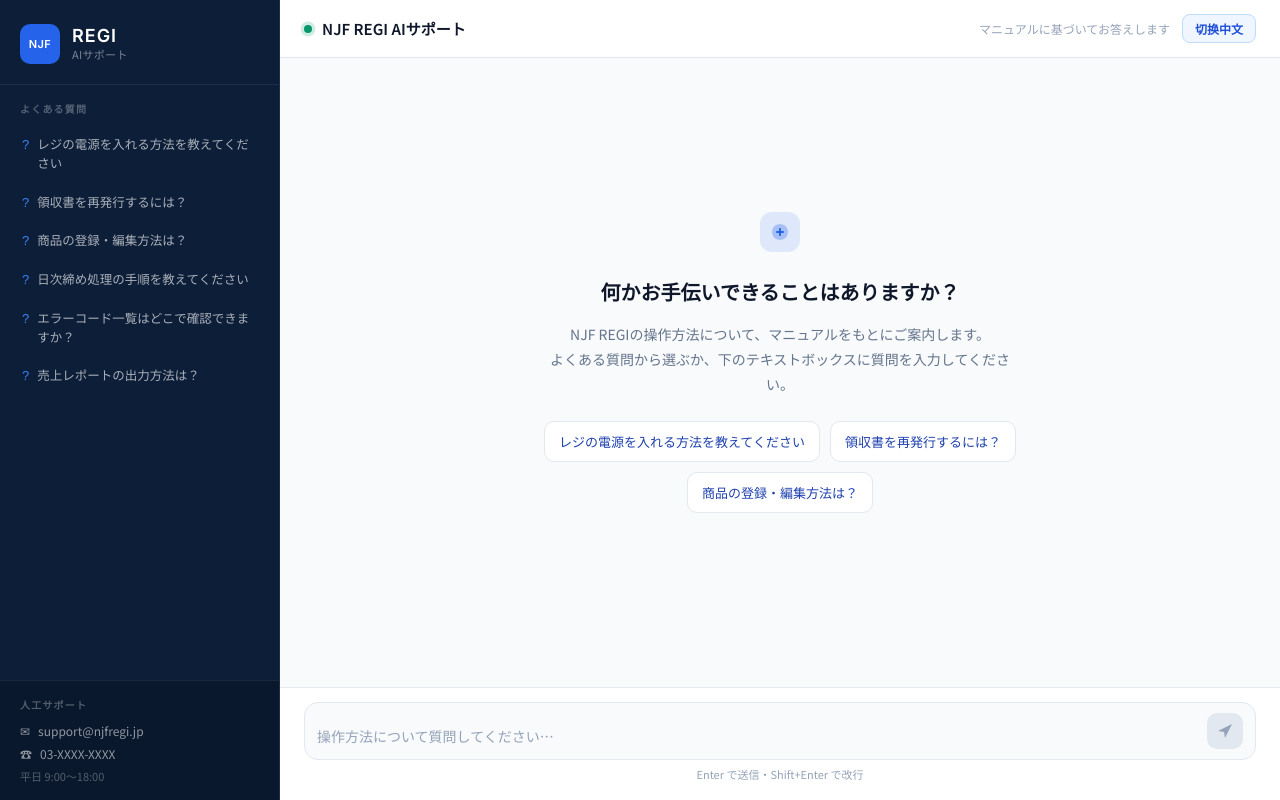
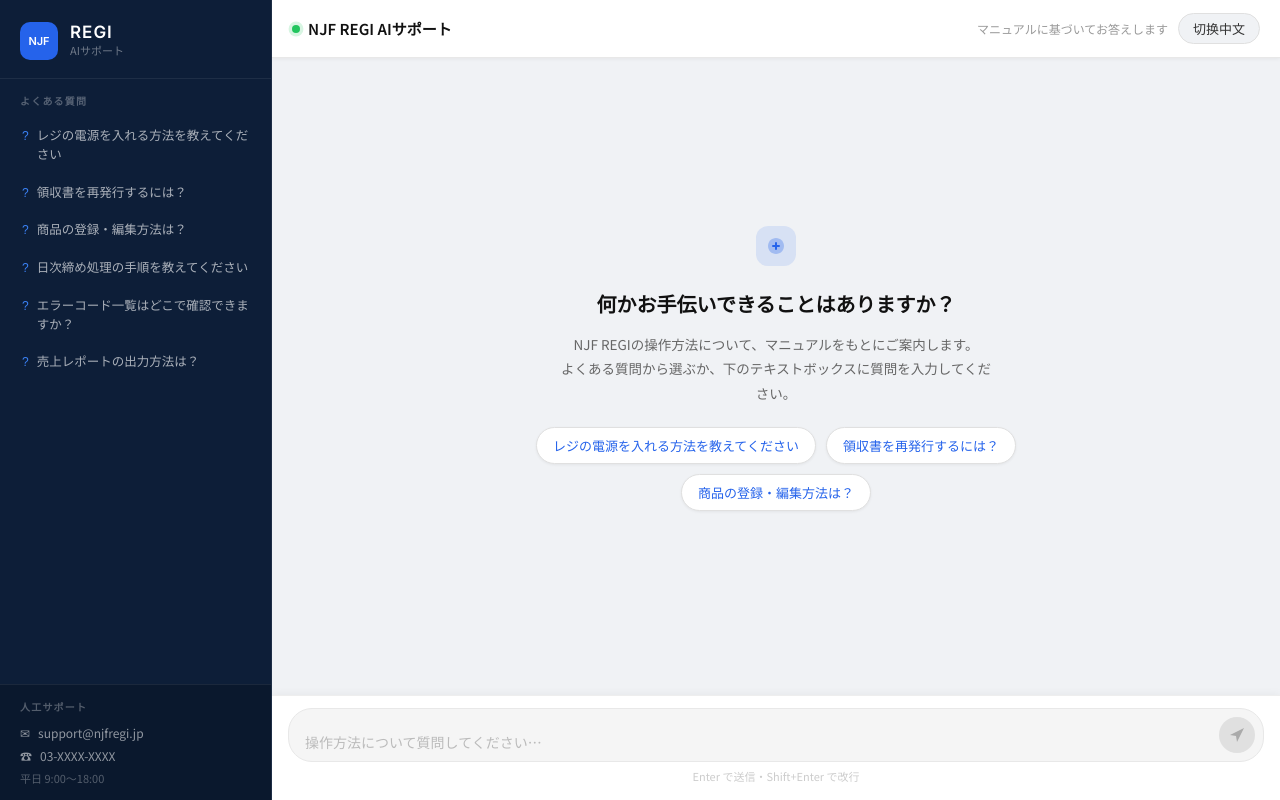
Before and after one commit to NJFREGI/njf-regi-support, a Next.js app in the folder njf-regi-support/: page / in a window 1280 px wide. Built offline with nearby package versions, Linux system fonts and the light colour scheme.

Commit message:
Refactor CSS styles for layout consistency
Refactor CSS styles for improved layout and consistency across components. Adjust padding, margins, and dimensions for various elements.

```diff
--- a/njf-regi-support/app/page.module.css
+++ b/njf-regi-support/app/page.module.css
@@ -6,7 +6,7 @@
   overflow: hidden;
 }
 
-/* ===== Overlay (mobile) ===== */
+/* ===== Overlay ===== */
 .overlay {
   display: none;
   position: fixed;
@@ -17,8 +17,8 @@
 
 /* ===== Sidebar ===== */
 .sidebar {
-  width: 280px;
-  min-width: 280px;
+  width: 272px;
+  min-width: 272px;
   background: #0d1e38;
   border-right: 1px solid rgba(255,255,255,0.07);
   display: flex;
@@ -32,13 +32,13 @@
   display: flex;
   align-items: center;
   gap: 12px;
-  padding: 24px 20px 20px;
+  padding: 22px 20px 18px;
   border-bottom: 1px solid rgba(255,255,255,0.07);
 }
 
 .logoMark {
-  width: 40px;
-  height: 40px;
+  width: 38px;
+  height: 38px;
   background: #2563eb;
   border-radius: 10px;
   display: flex;
@@ -48,31 +48,12 @@
   font-weight: 700;
   font-size: 11px;
   color: white;
-  letter-spacing: 0.5px;
   flex-shrink: 0;
 }
 
-.logoText {
-  display: flex;
-  flex-direction: column;
-  gap: 1px;
-  flex: 1;
-}
-
-.logoMain {
-  font-family: 'Inter', sans-serif;
-  font-weight: 700;
-  font-size: 18px;
-  color: #fff;
-  letter-spacing: 1px;
-  line-height: 1;
-}
-
-.logoSub {
-  font-size: 11px;
-  color: rgba(255,255,255,0.45);
-  letter-spacing: 0.3px;
-}
+.logoText { display: flex; flex-direction: column; gap: 1px; flex: 1; }
+.logoMain { font-family: 'Inter', sans-serif; font-weight: 700; font-size: 17px; color: #fff; letter-spacing: 1px; line-height: 1; }
+.logoSub { font-size: 11px; color: rgba(255,255,255,0.4); }
 
 .sidebarClose {
   display: none;
@@ -83,21 +64,18 @@
   cursor: pointer;
   padding: 4px 8px;
   border-radius: 6px;
-  line-height: 1;
 }
 .sidebarClose:hover { color: white; background: rgba(255,255,255,0.08); }
 
 .sidebarNav {
   flex: 1;
   overflow-y: auto;
-  padding: 16px 12px;
+  padding: 14px 12px;
   display: flex;
   flex-direction: column;
-  gap: 4px;
+  gap: 3px;
 }
-
-.sidebarNav::-webkit-scrollbar { width: 4px; }
-.sidebarNav::-webkit-scrollbar-track { background: transparent; }
+.sidebarNav::-webkit-scrollbar { width: 3px; }
 .sidebarNav::-webkit-scrollbar-thumb { background: rgba(255,255,255,0.1); border-radius: 2px; }
 
 .navLabel {
@@ -124,26 +102,14 @@
 }
 .quickBtn:hover:not(:disabled) { background: rgba(37,99,235,0.15); }
 .quickBtn:disabled { opacity: 0.4; cursor: not-allowed; }
-
-.quickIcon {
-  font-size: 13px;
-  color: #3b82f6;
-  margin-top: 1px;
-  flex-shrink: 0;
-}
-
-.quickText {
-  font-size: 12.5px;
-  color: rgba(255,255,255,0.65);
-  line-height: 1.5;
-}
+.quickIcon { font-size: 12px; color: #3b82f6; margin-top: 2px; flex-shrink: 0; }
+.quickText { font-size: 12.5px; color: rgba(255,255,255,0.65); line-height: 1.5; }
 
 .sidebarContact {
-  padding: 16px 20px;
+  padding: 14px 20px;
   border-top: 1px solid rgba(255,255,255,0.07);
   background: rgba(0,0,0,0.2);
 }
-
 .contactLabel {
   font-size: 10px;
   font-weight: 600;
@@ -152,35 +118,18 @@
   text-transform: uppercase;
   margin-bottom: 10px;
 }
-
-.contactItem {
-  display: flex;
-  align-items: center;
-  gap: 8px;
-  margin-bottom: 6px;
-}
-
+.contactItem { display: flex; align-items: center; gap: 8px; margin-bottom: 6px; }
 .contactIcon { font-size: 12px; color: rgba(255,255,255,0.4); }
-
-.contactItem a, .contactItem span {
-  font-size: 12px;
-  color: rgba(255,255,255,0.55);
-  text-decoration: none;
-}
+.contactItem a, .contactItem span { font-size: 12px; color: rgba(255,255,255,0.55); text-decoration: none; }
 .contactItem a:hover { color: #3b82f6; }
-
-.contactHours {
-  font-size: 11px;
-  color: rgba(255,255,255,0.3);
-  margin-top: 4px;
-}
+.contactHours { font-size: 11px; color: rgba(255,255,255,0.3); margin-top: 4px; }
 
 /* ===== Main ===== */
 .main {
   flex: 1;
   display: flex;
   flex-direction: column;
-  background: #f8fafc;
+  background: #f0f2f5;
   overflow: hidden;
   min-width: 0;
 }
@@ -188,28 +137,18 @@
 /* ===== Header ===== */
 .header {
   background: white;
-  border-bottom: 1px solid #e2e8f0;
-  padding: 14px 24px;
+  border-bottom: 1px solid #e8e8e8;
+  padding: 13px 20px;
   display: flex;
   align-items: center;
   justify-content: space-between;
   gap: 12px;
   flex-shrink: 0;
+  box-shadow: 0 1px 4px rgba(0,0,0,0.06);
 }
 
-.headerLeft {
-  display: flex;
-  align-items: center;
-  gap: 12px;
-  min-width: 0;
-}
-
-.headerRight {
-  display: flex;
-  align-items: center;
-  gap: 12px;
-  flex-shrink: 0;
-}
+.headerLeft { display: flex; align-items: center; gap: 10px; min-width: 0; }
+.headerRight { display: flex; align-items: center; gap: 10px; flex-shrink: 0; }
 
 .menuBtn {
   display: none;
@@ -223,101 +162,77 @@
   flex-shrink: 0;
 }
 .menuBtn:hover { background: #f1f5f9; }
-.menuBtn span {
-  display: block;
-  width: 20px;
-  height: 2px;
-  background: #475569;
-  border-radius: 1px;
-}
+.menuBtn span { display: block; width: 18px; height: 2px; background: #475569; border-radius: 1px; }
 
 .headerTitle {
   display: flex;
   align-items: center;
-  gap: 10px;
+  gap: 8px;
   font-size: 15px;
   font-weight: 600;
-  color: #0f172a;
+  color: #111;
   white-space: nowrap;
 }
 
 .statusDot {
   width: 8px;
   height: 8px;
-  background: #059669;
+  background: #22c55e;
   border-radius: 50%;
-  box-shadow: 0 0 0 3px rgba(5,150,105,0.2);
+  box-shadow: 0 0 0 3px rgba(34,197,94,0.2);
   animation: pulse 2s infinite;
   flex-shrink: 0;
 }
 
 @keyframes pulse {
-  0%, 100% { box-shadow: 0 0 0 3px rgba(5,150,105,0.2); }
-  50% { box-shadow: 0 0 0 5px rgba(5,150,105,0.1); }
+  0%, 100% { box-shadow: 0 0 0 3px rgba(34,197,94,0.2); }
+  50% { box-shadow: 0 0 0 5px rgba(34,197,94,0.1); }
 }
 
-.headerSub {
-  font-size: 12px;
-  color: #94a3b8;
-  white-space: nowrap;
-}
+.headerSub { font-size: 12px; color: #999; white-space: nowrap; }
 
 .langBtn {
-  background: #eff6ff;
-  border: 1.5px solid #bfdbfe;
-  border-radius: 8px;
-  padding: 5px 12px;
-  font-size: 12px;
-  font-weight: 600;
-  color: #1d4ed8;
+  background: #f0f2f5;
+  border: 1px solid #e0e0e0;
+  border-radius: 20px;
+  padding: 5px 14px;
+  font-size: 13px;
+  font-weight: 500;
+  color: #333;
   cursor: pointer;
   transition: all 0.15s;
   white-space: nowrap;
   font-family: 'Noto Sans JP', sans-serif;
 }
-.langBtn:hover { background: #dbeafe; border-color: #93c5fd; }
+.langBtn:hover { background: #e8e8e8; }
 
-/* ===== Chat ===== */
+/* ===== Chat Area ===== */
 .chatArea {
   flex: 1;
   overflow-y: auto;
-  padding: 24px 28px;
+  padding: 20px 16px;
   display: flex;
   flex-direction: column;
-  gap: 20px;
+  gap: 16px;
 }
-
-.chatArea::-webkit-scrollbar { width: 6px; }
-.chatArea::-webkit-scrollbar-track { background: transparent; }
-.chatArea::-webkit-scrollbar-thumb { background: #cbd5e1; border-radius: 3px; }
+.chatArea::-webkit-scrollbar { width: 4px; }
+.chatArea::-webkit-scrollbar-thumb { background: #d0d0d0; border-radius: 2px; }
 
 /* ===== Welcome ===== */
 .welcome {
   display: flex;
   flex-direction: column;
   align-items: center;
-  justify-content: center;
   text-align: center;
-  gap: 16px;
+  gap: 14px;
   padding: 40px 16px;
   flex: 1;
+  justify-content: center;
 }
 
 .welcomeIcon { margin-bottom: 4px; }
-
-.welcomeTitle {
-  font-size: 20px;
-  font-weight: 600;
-  color: #0f172a;
-}
-
-.welcomeSub {
-  font-size: 14px;
-  color: #64748b;
-  line-height: 1.8;
-  max-width: 480px;
-  white-space: pre-line;
-}
+.welcomeTitle { font-size: 20px; font-weight: 600; color: #111; }
+.welcomeSub { font-size: 13.5px; color: #666; line-height: 1.8; max-width: 440px; white-space: pre-line; }
 
 .welcomeQuickGrid {
   display: flex;
@@ -325,34 +240,34 @@
   gap: 10px;
   justify-content: center;
   margin-top: 8px;
-  max-width: 560px;
+  max-width: 520px;
 }
 
 .welcomeQuickBtn {
   background: white;
-  border: 1.5px solid #e2e8f0;
-  border-radius: 10px;
-  padding: 10px 14px;
+  border: 1px solid #e0e0e0;
+  border-radius: 20px;
+  padding: 8px 16px;
   font-size: 13px;
-  color: #1e40af;
+  color: #2563eb;
   cursor: pointer;
   transition: all 0.15s;
   font-family: 'Noto Sans JP', sans-serif;
-  text-align: left;
+  box-shadow: 0 1px 3px rgba(0,0,0,0.06);
 }
-.welcomeQuickBtn:hover:not(:disabled) { background: #eff6ff; border-color: #93c5fd; }
+.welcomeQuickBtn:hover:not(:disabled) { background: #eff6ff; border-color: #bfdbfe; }
 .welcomeQuickBtn:disabled { opacity: 0.4; cursor: not-allowed; }
 
 /* ===== Messages ===== */
 .messageRow {
   display: flex;
   gap: 10px;
-  align-items: flex-start;
+  align-items: flex-end;
   animation: fadeIn 0.2s ease;
 }
 
 @keyframes fadeIn {
-  from { opacity: 0; transform: translateY(8px); }
+  from { opacity: 0; transform: translateY(6px); }
   to { opacity: 1; transform: translateY(0); }
 }
 
@@ -362,42 +277,48 @@
 .avatar {
   width: 32px;
   height: 32px;
-  border-radius: 10px;
-  background: #1a3a6b;
+  border-radius: 50%;
+  background: #2563eb;
   display: flex;
   align-items: center;
   justify-content: center;
-  font-size: 8px;
+  font-size: 9px;
   font-weight: 700;
-  color: rgba(255,255,255,0.85);
+  color: white;
   flex-shrink: 0;
-  letter-spacing: 0.5px;
   font-family: 'Inter', sans-serif;
+  letter-spacing: 0.3px;
 }
 
-.userAvatar { background: #2563eb; color: white; }
+.userAvatar { background: #64748b; }
 
 .messageBubbleWrap {
   display: flex;
   flex-direction: column;
   gap: 4px;
-  max-width: 72%;
+  max-width: 76%;
 }
 
 .userRow .messageBubbleWrap { align-items: flex-end; }
 .assistantRow .messageBubbleWrap { align-items: flex-start; }
 
-.bubble { border-radius: 16px; padding: 11px 15px; }
+.bubble {
+  border-radius: 18px;
+  padding: 12px 16px;
+  position: relative;
+}
 
 .userBubble {
   background: #2563eb;
-  border-radius: 16px 4px 16px 16px;
+  border-radius: 18px 18px 4px 18px;
+  box-shadow: 0 2px 8px rgba(37,99,235,0.3);
 }
 
 .assistantBubble {
   background: white;
-  border: 1px solid #e2e8f0;
-  border-radius: 4px 16px 16px 16px;
+  border-radius: 4px 18px 18px 18px;
+  box-shadow: 0 2px 8px rgba(0,0,0,0.08);
+  border: 1px solid #f0f0f0;
 }
 
 .bubbleText {
@@ -408,27 +329,23 @@
 }
 
 .userBubble .bubbleText { color: white; }
-.assistantBubble .bubbleText { color: #1e293b; }
+.assistantBubble .bubbleText { color: #1a1a1a; }
 
-.timestamp { font-size: 11px; color: #94a3b8; }
+.timestamp { font-size: 11px; color: #aaa; padding: 0 4px; }
 
 /* ===== Contact Card ===== */
 .contactCard {
   margin-top: 12px;
-  background: #eff6ff;
-  border: 1px solid #bfdbfe;
-  border-radius: 10px;
+  background: #f0f7ff;
+  border: 1px solid #c8e0ff;
+  border-radius: 12px;
   padding: 12px 14px;
   display: flex;
   flex-direction: column;
   gap: 7px;
 }
 
-.contactCardTitle {
-  font-size: 12px;
-  font-weight: 600;
-  color: #1e40af;
-}
+.contactCardTitle { font-size: 12px; font-weight: 600; color: #1e40af; }
 
 .contactCardRow {
   display: flex;
@@ -438,17 +355,31 @@
   color: #475569;
   gap: 8px;
 }
-
 .contactCardRow a { color: #2563eb; text-decoration: none; }
 .contactCardRow a:hover { text-decoration: underline; }
 
-.contactCardLink {
-  font-size: 12px;
-  color: #2563eb;
-  text-decoration: none;
-  font-weight: 500;
+.contactCardLink { font-size: 12px; color: #2563eb; text-decoration: none; font-weight: 500; }
+.contactCardLink:hover { text-decoration: underline; }
+
+/* ===== Human Support Button ===== */
+.humanSupportBtn {
+  display: block;
+  width: 100%;
+  margin-top: 14px;
+  padding: 13px;
+  background: linear-gradient(135deg, #2563eb, #7c3aed);
+  color: white;
+  border: none;
+  border-radius: 25px;
+  font-size: 15px;
+  font-weight: 600;
+  font-family: 'Noto Sans JP', sans-serif;
+  cursor: pointer;
+  text-align: center;
+  box-shadow: 0 4px 12px rgba(37,99,235,0.35);
+  transition: opacity 0.15s;
 }
-.contactCardLink:hover { text-decoration: underline; }
+.humanSupportBtn:hover { opacity: 0.9; }
 
 /* ===== Typing ===== */
 .typingIndicator {
@@ -456,15 +387,15 @@
   gap: 5px;
   align-items: center;
   background: white;
-  border: 1px solid #e2e8f0;
-  border-radius: 4px 16px 16px 16px;
+  border-radius: 4px 18px 18px 18px;
   padding: 14px 18px;
+  box-shadow: 0 2px 8px rgba(0,0,0,0.08);
 }
 
 .typingIndicator span {
   width: 7px;
   height: 7px;
-  background: #94a3b8;
+  background: #aaa;
   border-radius: 50%;
   animation: typing 1.2s infinite;
 }
@@ -476,26 +407,27 @@
   30% { transform: translateY(-6px); opacity: 1; }
 }
 
-/* ===== Input ===== */
+/* ===== Input Area ===== */
 .inputArea {
   background: white;
-  border-top: 1px solid #e2e8f0;
-  padding: 14px 24px 18px;
+  border-top: 1px solid #eee;
+  padding: 12px 16px 16px;
   display: flex;
   flex-direction: column;
   gap: 6px;
   flex-shrink: 0;
+  box-shadow: 0 -2px 8px rgba(0,0,0,0.04);
 }
 
 .inputWrap {
   display: flex;
   align-items: flex-end;
   gap: 10px;
-  background: #f8fafc;
-  border: 1.5px solid #e2e8f0;
-  border-radius: 14px;
-  padding: 10px 12px;
-  transition: border-color 0.15s;
+  background: #f5f5f5;
+  border: 1.5px solid #e8e8e8;
+  border-radius: 24px;
+  padding: 8px 8px 8px 16px;
+  transition: border-color 0.15s, background 0.15s;
 }
 .inputWrap:focus-within { border-color: #2563eb; background: white; }
 
@@ -505,19 +437,19 @@
   background: transparent;
   font-family: 'Noto Sans JP', sans-serif;
   font-size: 14px;
-  color: #0f172a;
+  color: #111;
   resize: none;
   outline: none;
   line-height: 1.6;
-  max-height: 120px;
-  min-height: 24px;
+  max-height: 100px;
+  min-height: 22px;
 }
-.textarea::placeholder { color: #94a3b8; }
+.textarea::placeholder { color: #bbb; }
 
 .sendBtn {
   width: 36px;
   height: 36px;
-  border-radius: 10px;
+  border-radius: 50%;
   background: #2563eb;
   border: none;
   color: white;
@@ -527,44 +459,29 @@
   justify-content: center;
   flex-shrink: 0;
   transition: all 0.15s;
+  box-shadow: 0 2px 6px rgba(37,99,235,0.4);
 }
 .sendBtn:hover:not(:disabled) { background: #1d4ed8; transform: scale(1.05); }
-.sendBtn:disabled { background: #e2e8f0; color: #94a3b8; cursor: not-allowed; transform: none; }
+.sendBtn:disabled { background: #e0e0e0; color: #aaa; cursor: not-allowed; transform: none; box-shadow: none; }
 
-.inputHint { font-size: 11px; color: #94a3b8; text-align: center; }
+.inputHint { font-size: 11px; color: #ccc; text-align: center; }
 
 /* ===== Mobile ===== */
 @media (max-width: 768px) {
   .sidebar {
     position: fixed;
-    left: 0;
-    top: 0;
-    bottom: 0;
+    left: 0; top: 0; bottom: 0;
     transform: translateX(-100%);
     box-shadow: 4px 0 20px rgba(0,0,0,0.3);
   }
-
-  .sidebarOpen {
-    transform: translateX(0);
-  }
-
+  .sidebarOpen { transform: translateX(0); }
   .overlay { display: block; }
-
   .sidebarClose { display: flex; align-items: center; justify-content: center; }
-
   .menuBtn { display: flex; }
-
   .headerSub { display: none; }
-
-  .chatArea { padding: 16px; }
-
-  .inputArea { padding: 12px 16px 16px; }
-
-  .messageBubbleWrap { max-width: 85%; }
-
-  .welcomeTitle { font-size: 17px; }
-
-  .welcomeSub { font-size: 13px; }
-
-  .header { padding: 12px 16px; }
+  .chatArea { padding: 14px 12px; }
+  .inputArea { padding: 10px 12px 14px; }
+  .messageBubbleWrap { max-width: 86%; }
+  .welcomeTitle { font-size: 18px; }
+  .header { padding: 11px 14px; }
 }
```
